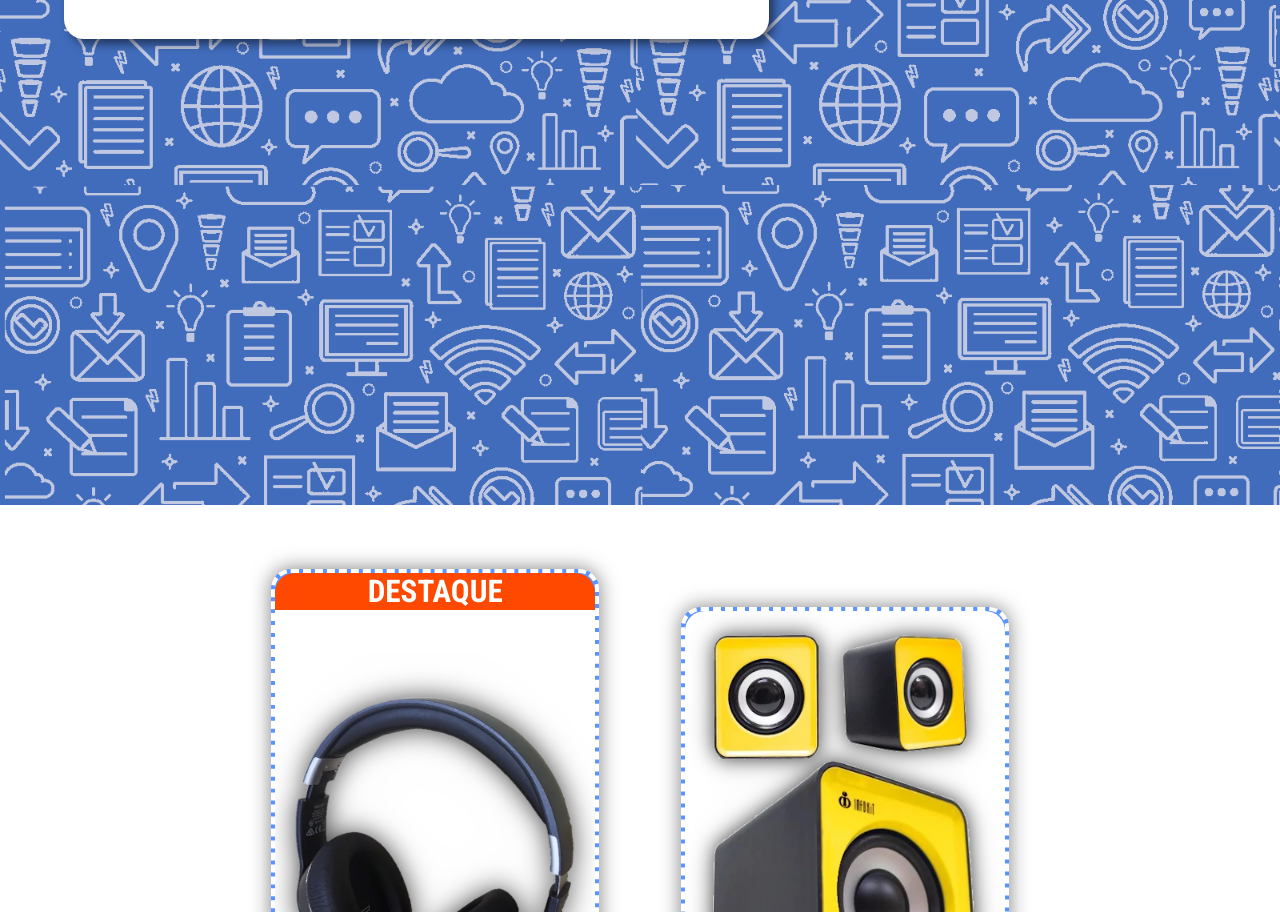
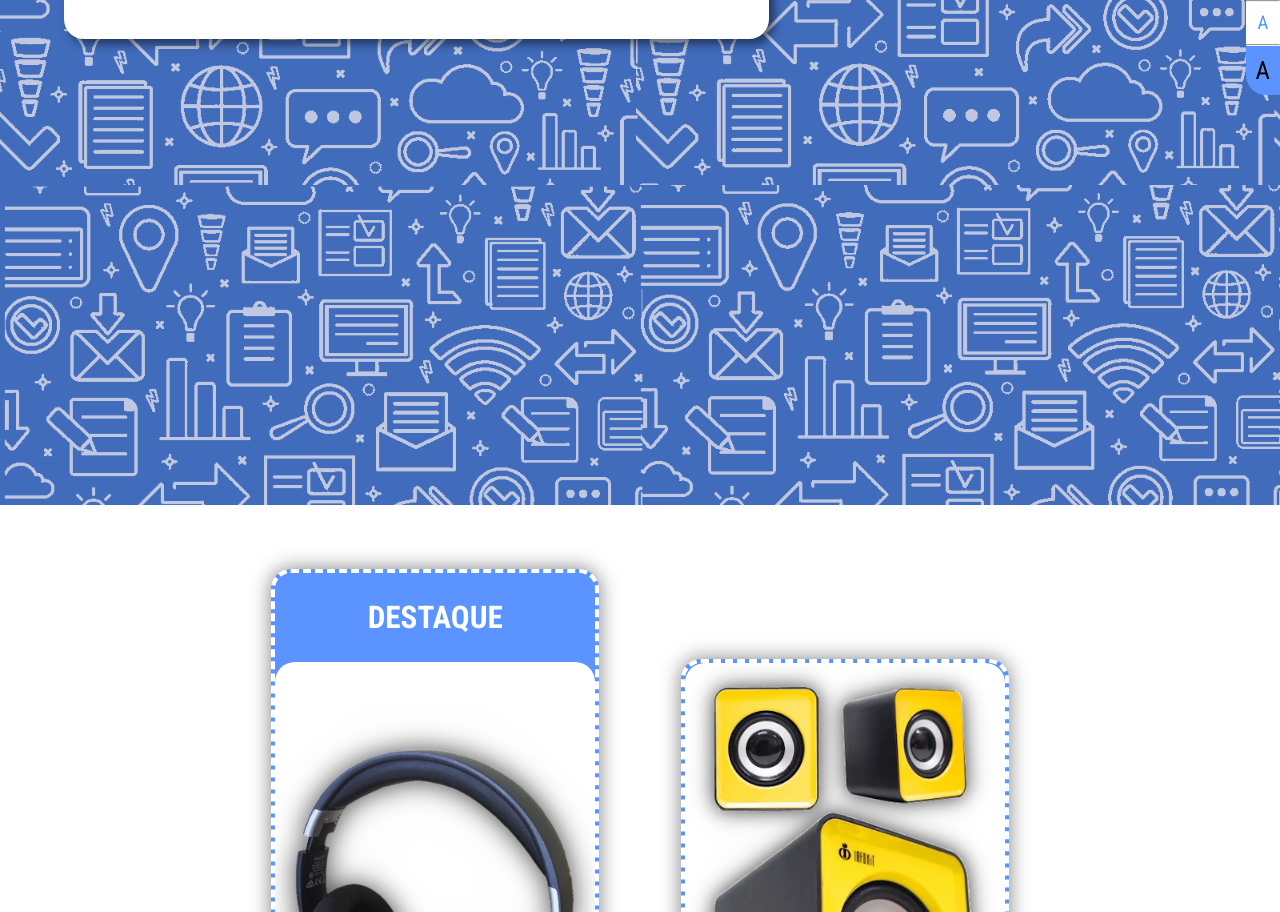
Before and after one commit to MyRepoArchive/STROMIX_Reviews, a plain HTML site: page index.html in a window 1280 px wide. Shown: the part 355-1267 px from the top of the page. Drawn offline with Linux system fonts and the light colour scheme.

Commit message:
seletor de fontes

```diff
--- a/_css/estilo.css
+++ b/_css/estilo.css
@@ -30,6 +30,45 @@ span#alerta img#fechar_alerta_img {
     right: 0px;
     padding: 5px;
     border-radius: 100%;
+}
+
+/*--Ajuste de fonte-----------------------------------------------------------------------------------------------*/
+
+div#tamanho_fonte {
+    position: fixed;
+    right: 0px;
+    top: 40%;
+}
+
+div#tamanho_fonte p {
+    padding: 10px 10px 10px 10px;
+    margin: 0;
+    background: #5b94ff;
+}
+
+div#tamanho_fonte p:hover {
+    background: #5b94ff48;
+    color: #5b94ff;
+}
+
+div#tamanho_fonte p#min {
+    font-size: 60%;
+    border-top-left-radius: 20px;
+}
+
+div#tamanho_fonte p#med {
+    font-size: 90%;
+    background: white;
+    color: #5b94ff;
+}
+
+div#tamanho_fonte p#max {
+    font-size: 120%;
+    border-bottom-left-radius: 20px;
+}
+
+div#tamanho_fonte hr {
+    margin: 0;
 }
 
 /*--Cabeçalho------------------------------------------------------------------------------------------------------------------------------*/
@@ -67,7 +106,7 @@ header#cabecalho h1#nome {
 
 aside#perfil_criador {
     background: repeating-linear-gradient(195deg, rgb(255, 255, 255), rgb(255, 255, 255) 300px, #5b94ff 1px, #5b94ff );
-    width: 281px;
+    width: 290px;
     color: white;
     border-bottom-right-radius: 20px;
     box-shadow: 10px 5px 10px rgba(0, 0, 0, 0.5);
@@ -117,5 +156,5 @@ aside#perfil_criador a#link_codigo_fonte {
 /*--Rodapé----------------------------------------------------------------------------------------------------------------------------------*/
 
 footer#rodape {
-    font-size: 1.2vw;
+    font-size: 1.2em;
 }
--- a/_css/estilo_index.css
+++ b/_css/estilo_index.css
@@ -61,16 +61,9 @@ section#corpo div.reviews_destaques {
     margin-bottom: 20px;
 }
 
-section#corpo div.reviews_destaques h2 {
-    background: rgb(255, 72, 0);
-    margin: 0;
-    border-top-left-radius: 20px;
-    border-top-right-radius: 20px;
-}
 
-section#corpo div.reviews_destaques img#w820bt_review_img {
-    border-radius: 0px;
-}
+
+
 
 section#corpo div.reviews_destaques img{
     width: 25vw;
@@ -92,7 +85,7 @@ section#corpo div.reviews_destaques table.tabela_review_destaque {
 
 section#corpo div.reviews_destaques table.tabela_review_destaque tr {
     padding: 5px;
-    box-shadow: 0px 1px white;
+    box-shadow: 0px 1px 0px white;
 }
 
 section#corpo div.reviews_destaques table.tabela_review_destaque tr td.esq {
@@ -125,7 +118,7 @@ section#corpo div#informacoes_do_site {
     background: white;
     color: #4776ce;
     padding: 30px 10% 30px 10%;
-    font-size: 2vw;
+    font-size: 1.3em;
     text-align: justify;
 }
 
--- a/_javascript/script.js
+++ b/_javascript/script.js
@@ -38,3 +38,33 @@ function abrirFecharPerfil() {
         estado = false
     }
 }
+
+var letraPeq = document.querySelector('#min')
+var letraMed = document.querySelector('#med')
+var letraMax = document.querySelector('#max')
+
+function fonte(tamanho) {
+    document.getElementsByTagName('body')[0].style.fontSize = tamanho
+    if(tamanho == '100%') {
+        letraPeq.style.background = 'white'
+        letraPeq.style.color = '#5b94ff'
+        letraMed.style.background = '#5b94ff'
+        letraMed.style.color = 'white'
+        letraMax.style.background = '#5b94ff'
+        letraMax.style.color = 'white'
+    } else if(tamanho == '130%') {
+        letraPeq.style.background = '#5b94ff'
+        letraPeq.style.color = 'white'
+        letraMed.style.background = 'white'
+        letraMed.style.color = '#5b94ff'
+        letraMax.style.background = '#5b94ff'
+        letraMax.style.color = 'white'
+    } else {
+        letraPeq.style.background = '#5b94ff'
+        letraPeq.style.color = 'white'
+        letraMed.style.background = '#5b94ff'
+        letraMed.style.color = 'white'
+        letraMax.style.background = 'white'
+        letraMax.style.color = '#5b94ff'
+    }
+}
--- a/index.html
+++ b/index.html
@@ -13,6 +13,14 @@
     <span id="alerta">Esta página ainda está em construção!
         <img src="_imagens/fechar_black_20x20.png" alt="Fechar Alerta" id="fechar_alerta_img" onclick="fecharAlerta()">
     </span>
+
+    <!--Ajuste de fonte---------------------------------------------------------------------------------------------------------------------->
+
+    <div id="tamanho_fonte">
+        <p id="min" onclick="fonte('100%')">A</p><hr>
+        <p id="med" onclick="fonte('130%')">A</p><hr>
+        <p id="max" onclick="fonte('160%')">A</p>
+    </div>
 
     <!--Cabeçalho------------------------------------------------------------------------------------------------------------------------------>
 
```
